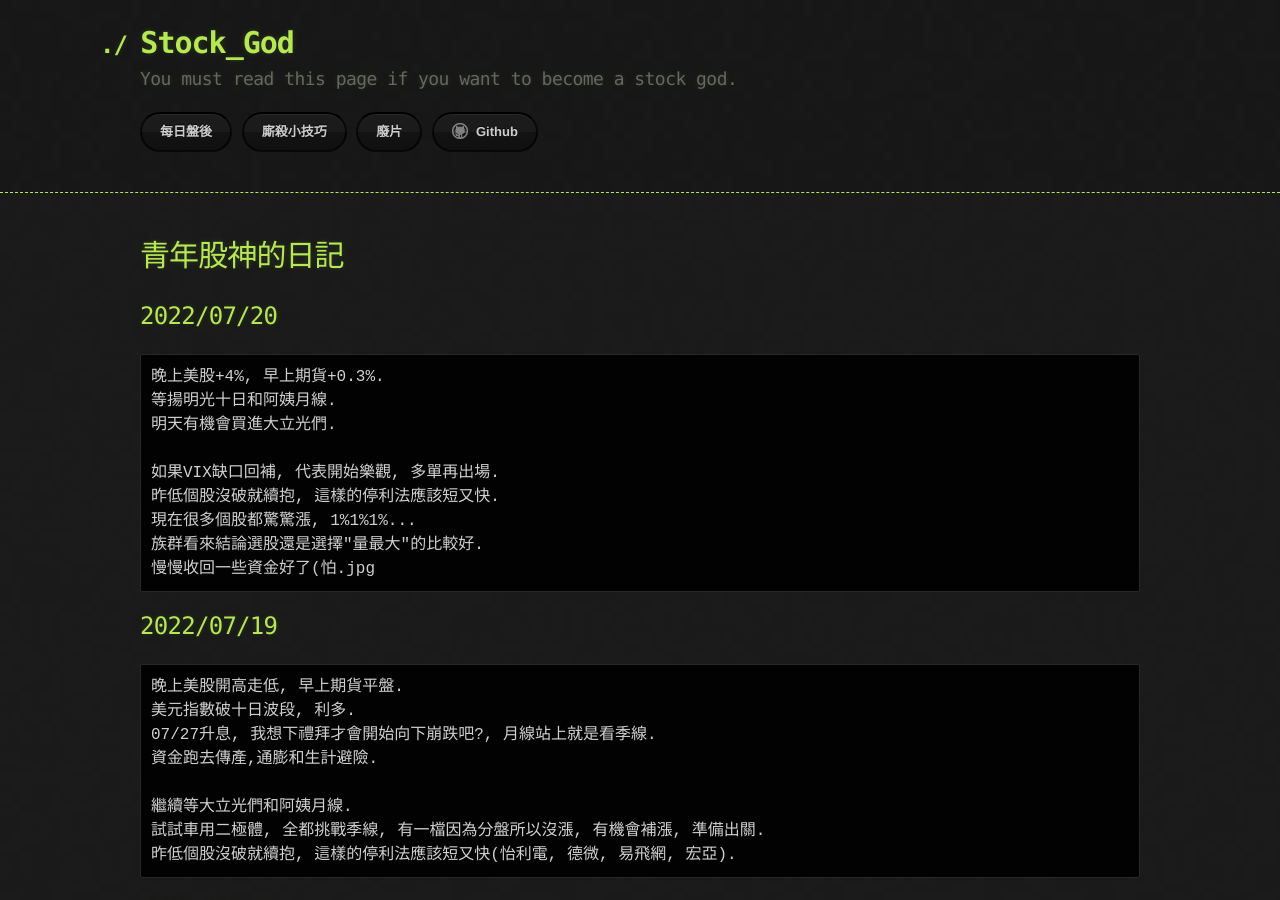
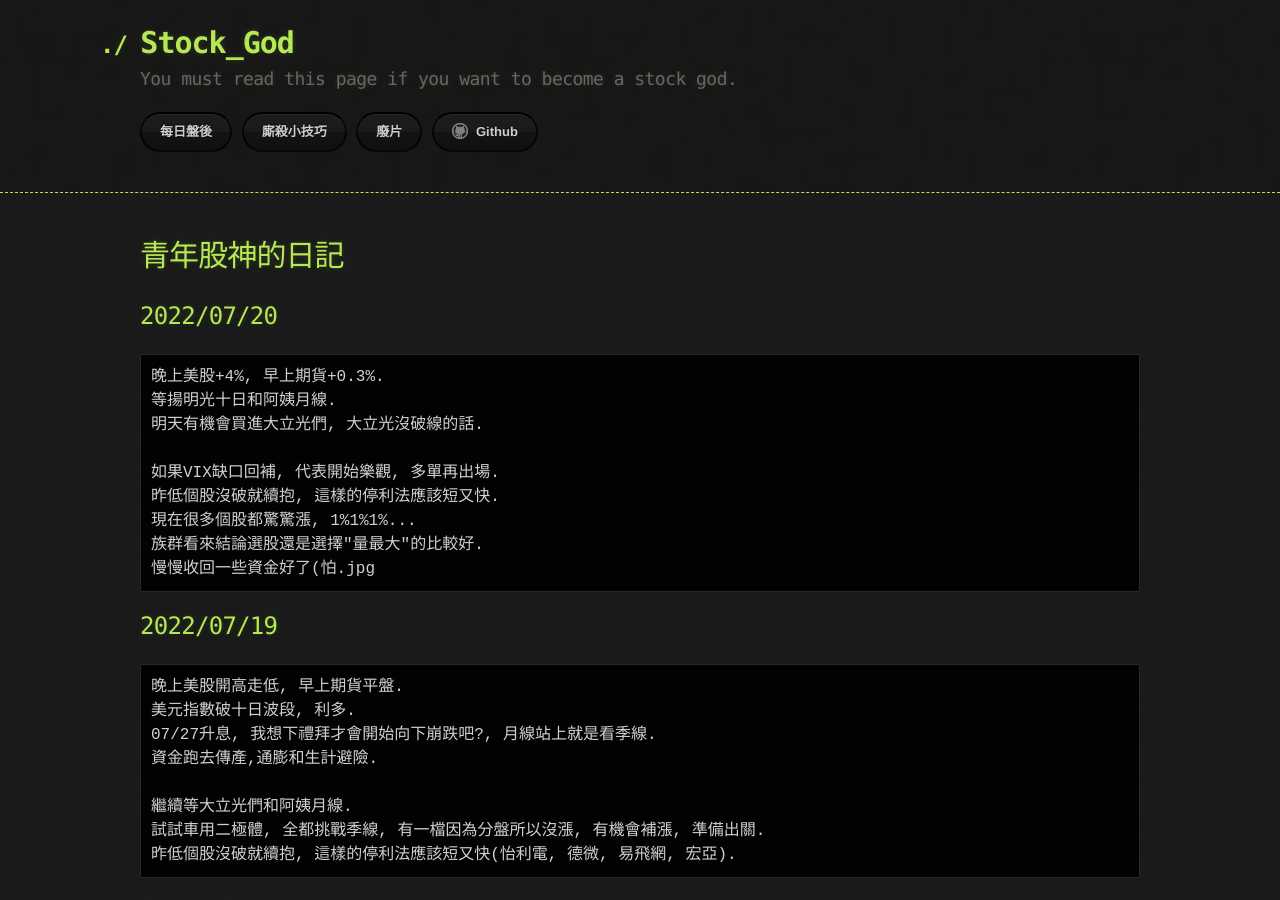
Before and after one commit to lepg5487/Stock_God, a Jekyll site: the page built from index.md, in a window 1280 px wide and 900 px high. Built offline with Jekyll 4.4.1, drawn with Linux system fonts in a browser that asks for light colours; our own code applies the rules of GitHub Pages for plain Markdown files.

Commit message:
Update index.md

````diff
--- a/index.md
+++ b/index.md
@@ -7,7 +7,7 @@ layout: testlayouts
 ```
 晚上美股+4%, 早上期貨+0.3%.
 等揚明光十日和阿姨月線.
-明天有機會買進大立光們.
+明天有機會買進大立光們, 大立光沒破線的話.
 
 如果VIX缺口回補, 代表開始樂觀, 多單再出場.
 昨低個股沒破就續抱, 這樣的停利法應該短又快.
````
